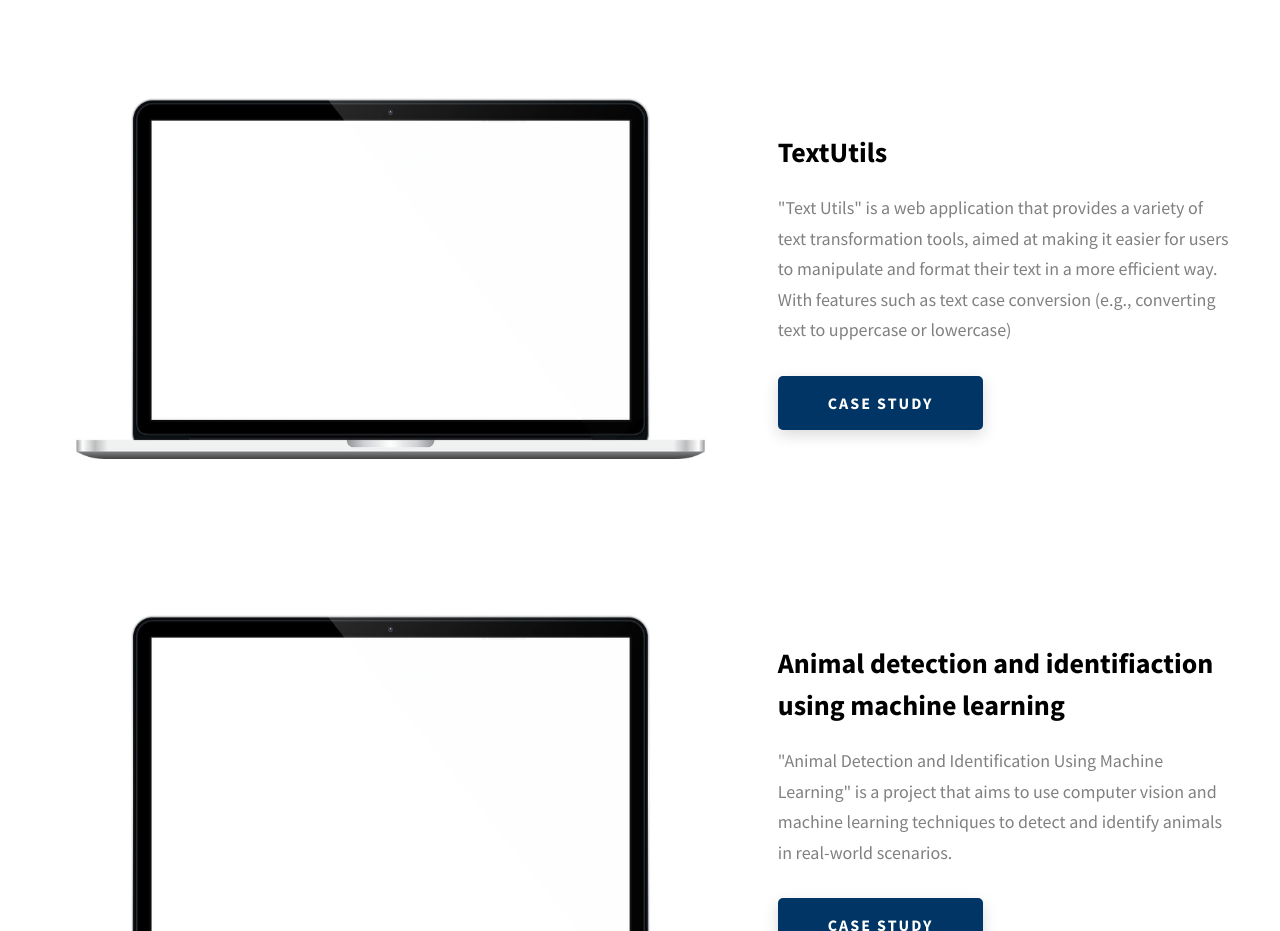
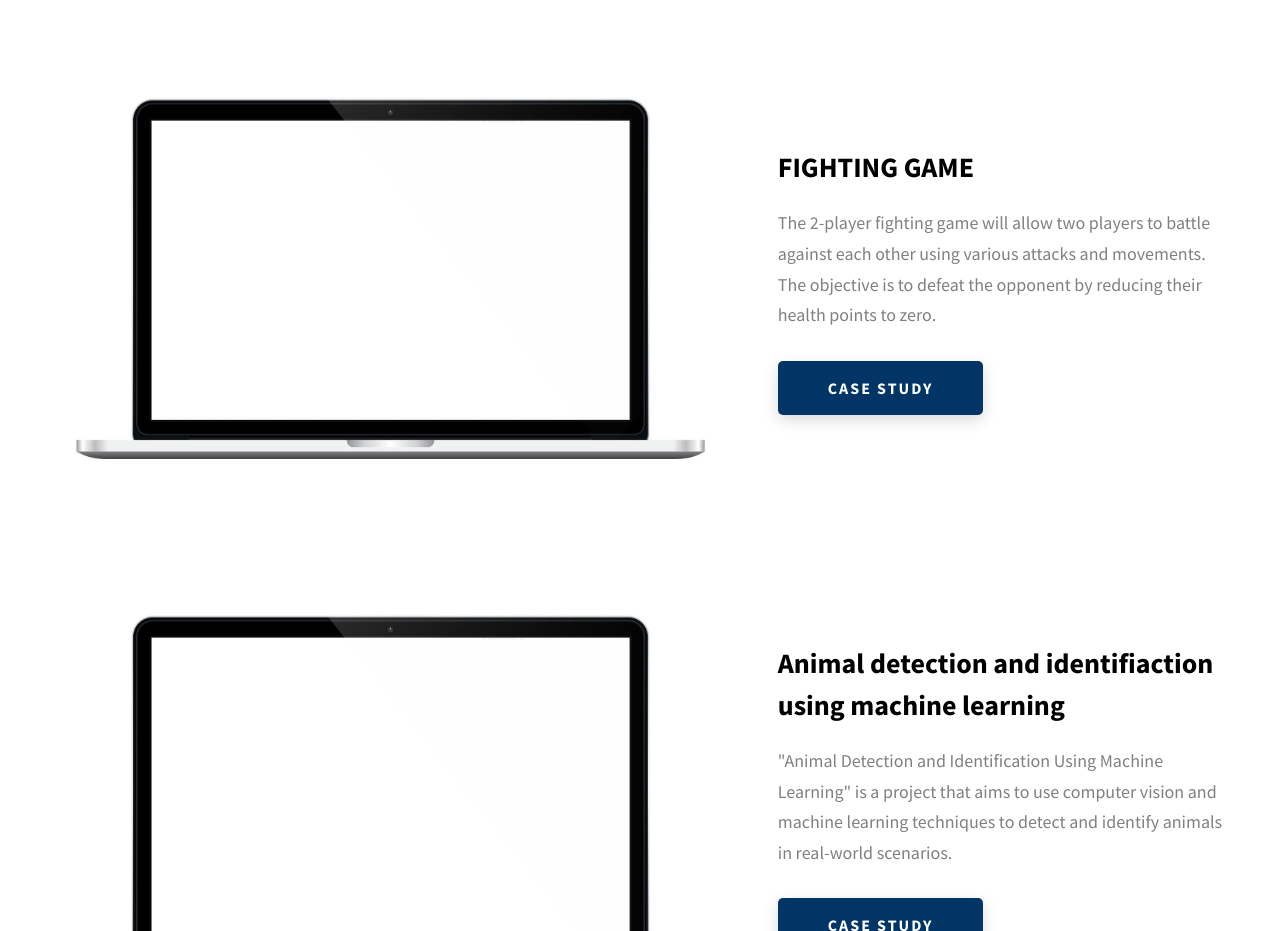
Before and after one commit to shubhanshu74156/Dopefolio, a website: page index.html in a window 1280 px wide. Shown: the part 2900-3831 px from the top of the page. Drawn offline with Linux system fonts and the light colour scheme.

Commit message:
Update index.html

```diff
--- a/index.html
+++ b/index.html
@@ -228,9 +228,9 @@
               />
             </div>
             <div class="projects__row-content">
-              <h3 class="projects__row-content-title">TextUtils</h3>
+              <h3 class="projects__row-content-title">FIGHTING GAME</h3>
               <p class="projects__row-content-desc">
-                "Text Utils" is a web application that provides a variety of text transformation tools, aimed at making it easier for users to manipulate and format their text in a more efficient way. With features such as text case conversion (e.g., converting text to uppercase or lowercase)
+                The 2-player fighting game will allow two players to battle against each other using various attacks and movements. The objective is to defeat the opponent by reducing their health points to zero.
               </p>
               <a
                 href="./project-2.html"
```
